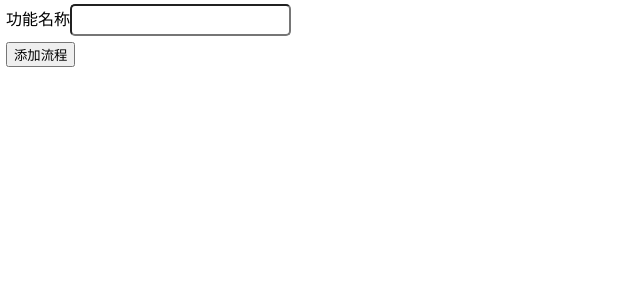
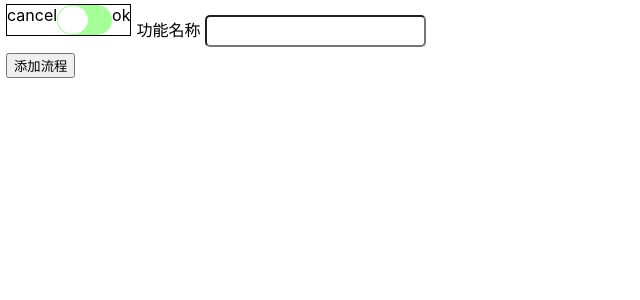
Before and after one commit to xiaobin3031/automation-ui, a React (Create React App) app: page / in a window 1280 px wide. Shown: the top 300 px of the page, without its empty margins (0-640 px from the left). Built offline with nearby package versions, Linux system fonts and the light colour scheme.

Commit message:
添加Switch组件

```diff
--- a/src/component/Input.js
+++ b/src/component/Input.js
@@ -1,8 +1,11 @@
 import '../css/x.css'
 
-export default function Input({inputType='text', attrs}){
-
+export default function Input(props){
+  const _props = {...props};
+  if(!_props.type){
+    _props.type = 'text';
+  }
   return (
-    <input type={inputType} className="x-input" {...attrs}/>
+    <input className="x-input" {..._props}/>
   )
 }
--- /dev/null
+++ b/src/component/Switch.js
@@ -0,0 +1,51 @@
+import { useRef, useState } from "react"
+
+const comBtnBorderClass = 'x-switch-button-border', comBtnClass = 'x-switch-button';
+export default function Switch({
+  trueName="ok",
+  trueColor="green",
+  falseName="cancel",
+  falseColor="red",
+  okValue="1",
+  cancelValue="0",
+  currentValue="1",
+  switchChange}
+){
+
+  const curVal = useRef(currentValue);
+  let _btnClass, _borderClass;
+  if(curVal.current === okValue){
+    _btnClass = [comBtnClass, 'x-switch-button-ok'];
+    _borderClass = [comBtnBorderClass, 'x-switch-button-border-ok'];
+  }else{
+    _btnClass = [comBtnClass, 'x-switch-button-cancel'];
+    _borderClass = [comBtnBorderClass, 'x-switch-button-border-cancel'];
+  }
+  const [btnClass, setBtnClass] = useState(_btnClass);
+  const [borderClass, setBorderClass] = useState(_borderClass);
+
+  function toggleSwitch(){
+    if(curVal.current === okValue){
+      curVal.current = cancelValue;
+    }else{
+      curVal.current = okValue;
+    }
+    if(curVal.current === okValue){
+      setBtnClass([comBtnClass, 'x-switch-button-ok-animation']);
+      setBorderClass([comBtnBorderClass, 'x-switch-button-border-ok-animation']);
+    }else{
+      setBtnClass([comBtnClass, 'x-switch-button-cancel-animation']);
+      setBorderClass([comBtnBorderClass, 'x-switch-button-border-cancel-animation']);
+    }
+  }
+
+  return (
+    <div className="x-switch">
+      <div className="x-switch-false-name" color={falseColor}>{falseName}</div>
+      <div className={borderClass.join(' ')}>
+        <div className={btnClass.join(' ')} onClick={toggleSwitch}></div>
+      </div>
+      <div className="x-switch-true-name" color={trueColor}>{trueName}</div>
+    </div>
+  )
+}
--- a/src/css/x.css
+++ b/src/css/x.css
@@ -1,15 +1,113 @@
+:root {
+  --color-primary: rgb(88, 88, 255, 0.8);
+  --color-success: rgba(141, 255, 124, 0.8);
+  --color-danger: rgba(255, 127, 88, 0.8);
+}
 .x-input {
   padding: 5px;
   font-size: 16px;
   border-radius: 5px;
 }
-.x-input:focus {
-  border-color: rgb(88, 88, 255, 0.8);
+input::-webkit-outer-spin-button,
+input::-webkit-inner-spin-button {
+  -webkit-appearance: none;
+}
+input[type="text"]:focus,
+input[type="password"]:focus,
+input[type="number"]:focus,
+textarea:focus,
+select:focus {
+  border-color: var(--color-primary);
   outline: none;
-  box-shadow: 0 0 8px rgb(88, 88 ,255, 0.8);
-  -webkit-border-color: rgb(88, 88, 255, 0.8);
+  box-shadow: 0 0 8px var(--color-primary);
+  -webkit-border-color: var(--color-primary);
 }
 
 .x-label {
+  padding: 5px;
+}
 
+.x-switch {
+  border: 1px solid black;
+  height: 30px;
+  display: inline-block;
 }
+.x-switch > div{
+  float: left;
+}
+.x-switch-button-border {
+  height: 100%;
+  width: 55px;
+  border-radius: 30px;
+  box-shadow: 0 0 -8px black;
+}
+.x-switch-button-border-ok {
+  background-color: var(--color-success)
+}
+.x-switch-button-border-ok-animation {
+  animation: x-switch-button-border-ok .3s cubic-bezier(0.95, 0.1, 0.95, 0.1);
+  animation-fill-mode: forwards;
+}
+.x-switch-button-border-cancel {
+  background-color: var(--color-danger)
+}
+.x-switch-button-border-cancel-animation {
+  animation: x-switch-button-border-cancel .3s cubic-bezier(0.95, 0.1, 0.95, 0.1);
+  animation-fill-mode: forwards;
+}
+@keyframes x-switch-button-border-ok {
+  from {
+    background-color: var(--color-danger)
+  }
+  to {
+    background-color: var(--color-success)
+  }
+}
+@keyframes x-switch-button-border-cancel {
+  from {
+    background-color: var(--color-success)
+  }
+  to {
+    background-color: var(--color-danger)
+  }
+}
+.x-switch-button{
+  height: calc(100% - 2px);
+  margin-top: 1px;
+  left: 1px;
+  width: 30px;
+  border-radius: 100%;
+  background-color: white;
+  cursor: pointer;
+  position: relative;
+}
+.x-switch-button-ok {
+  left: 1px;
+}
+.x-switch-button-ok-animation {
+  animation: x-switch-button-ok-animation .3s cubic-bezier(0.95, 0.1, 0.95, 0.1);
+  animation-fill-mode: forwards;
+}
+.x-switch-button-cancel {
+  left: calc(55px - 1px - 30px)
+}
+.x-switch-button-cancel-animation {
+  animation: x-switch-button-cancel-animation .3s cubic-bezier(0.95, 0.1, 0.95, 0.1);
+  animation-fill-mode: forwards;
+}
+@keyframes x-switch-button-cancel-animation {
+  from {
+    left: 1px;
+  }
+  to {
+    left: calc(55px - 1px - 30px)
+  }
+}
+@keyframes x-switch-button-ok-animation {
+  from {
+    left: calc(55px - 1px - 30px)
+  }
+  to {
+    left: 1px;
+  }
+}
--- a/src/page/flow/Scene.js
+++ b/src/page/flow/Scene.js
@@ -3,6 +3,7 @@ import Input from "../../component/Input";
 import Label from "../../component/Label";
 import Row from "../../component/Row";
 import FlowList from "./FlowList";
+import Switch from "../../component/Switch";
 
 export default function Scene(){
 
@@ -26,11 +27,9 @@ export default function Scene(){
   return (
     <div className="scene">
       <Row>
+        <Switch />
         <Label>功能名称</Label>
-        <Input attrs={{
-          defaultValue: args.name,
-          onChange: changeArgs
-        }}/>
+        <Input defaultValue={args.name} onChange={changeArgs}/>
       </Row>
       <FlowList key="" props={{
         flowIdPrefix: 'scene-flow',
--- a/src/page/flow/sub/WhileFlow.js
+++ b/src/page/flow/sub/WhileFlow.js
@@ -1,4 +1,6 @@
 import Row from "../../../component/Row";
+import Input from "../../../component/Input";
+import Label from "../../../component/Label";
 import Broke from "./Broke";
 import FlowList from "../FlowList";
 
@@ -24,12 +26,12 @@ export default function WhileFlow({props: {flow, broke, handleFlow, handleBroke}
         }} />
       </Row>
       <Row>
-        <label>每次循环的间隔: </label>
-        <input type="number" name="sleepTime" defaultValue={flow.sleepTime} onChange={handleWhile} />
+        <Label>每次循环的间隔: </Label>
+        <Input type="number" name="sleepTime" defaultValue={flow.sleepTime} onChange={handleWhile} />
       </Row>
       <Row>
         <label>最大尝试次数: </label>
-        <input type="number" name="maxCount" defaultValue={flow.maxCount} onChange={handleWhile} />
+        <Input type="number" name="maxCount" defaultValue={flow.maxCount} onChange={handleWhile} />
       </Row>
       <FlowList props={{
         btnName: "循环流程",
```
